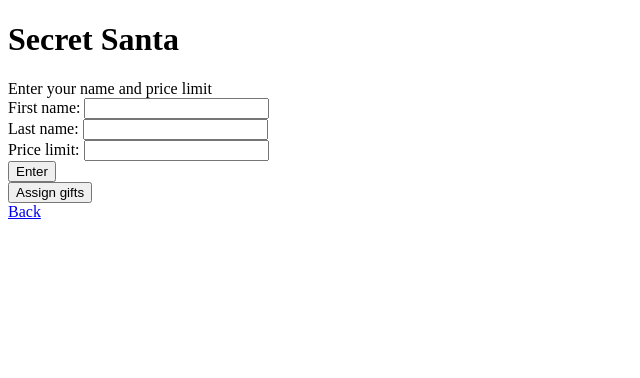
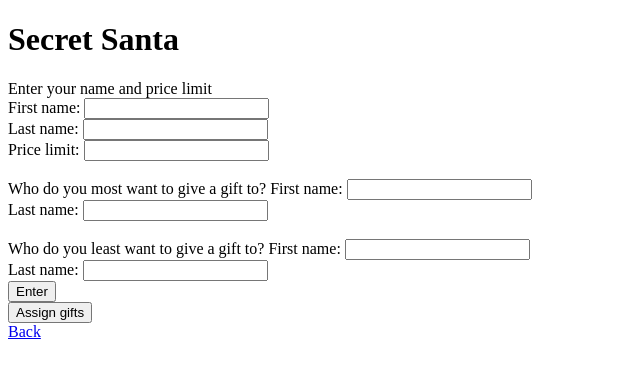
Before and after one commit to RyanSabo/590-Final-Project, a Flask app: page /santa.html in a window 1280 px wide. Shown: the top 378 px of the page, without its empty margins (0-640 px from the left). Run offline with Flask 3, Linux system fonts and the light colour scheme.

Commit message:
Adds implementation of asking user's gift recipient preferences

```diff
--- a/app/app.py
+++ b/app/app.py
@@ -37,6 +37,12 @@ def input_data():
     last_name = request.form["lastName"]
     price_limit = request.form["priceLimit"]
 
+    prefered_person_first_name = request.form["preferedPersonFirstName"]
+    prefered_person_last_name = request.form["preferedPersonLastName"]
+
+    least_prefered_person_first_name = request.form["leastPreferedPersonFirstName"]
+    least_prefered_person_last_name = request.form["leastPreferedPersonLastName"]
+
     #TODO: crypto stuff
 
     return render_template("santa.html")
--- a/app/templates/santa.html
+++ b/app/templates/santa.html
@@ -14,6 +14,14 @@
             First name: <input type="text" id="firstName" name="firstName" required><br>
             Last name: <input type="text" id="lastName" name="lastName" required><br>
             Price limit: <input type="text" id="priceLimit" name="priceLimit" required><br>
+            <br>
+            <label>Who do you most want to give a gift to?</label>
+            First name: <input type="text" id="preferedPersonFirstName" name="preferedPersonFirstName"><br>
+            Last name: <input type="text" id="preferedPersonLastName" name="preferedPersonLastName"><br>
+            <br>
+            <label>Who do you least want to give a gift to?</label>
+            First name: <input type="text" id="leastPreferedPersonFirstName" name="leastPreferedPersonFirstName"><br>
+            Last name: <input type="text" id="leastPreferedPersonLastName" name="leastPreferedPersonLastName"><br>
             <button>Enter</button>
         </form>
         <!-- TODO: On click for buttons -->
```
